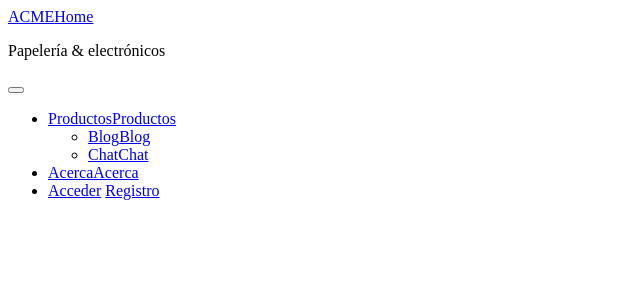
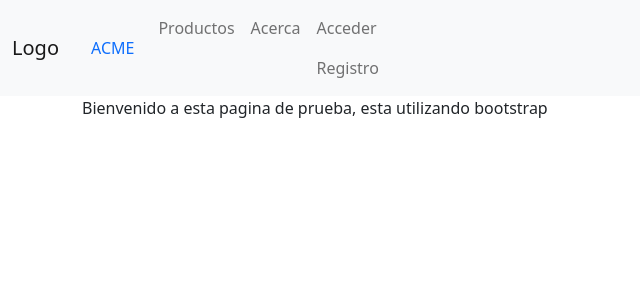
Before and after one commit to SigfridoO/Prueba, a Django app: page / in a window 1280 px wide. Shown: the top 300 px of the page, without its empty margins (0-640 px from the left). Run offline with Django 3.2, Linux system fonts and the light colour scheme.

Commit message:
CRUD: Implementando

```diff
--- a/core/templates/core/base.html
+++ b/core/templates/core/base.html
@@ -7,44 +7,33 @@
     {% load static %}
 
     <title>{% block title %}{% endblock %}</title>
+
+    <link href="https://cdn.jsdelivr.net/npm/bootstrap@5.1.1/dist/css/bootstrap.min.css" rel="stylesheet" integrity="sha384-F3w7mX95PdgyTmZZMECAngseQB83DfGTowi0iMjiWaeVhAn4FJkqJByhZMI3AhiU" crossorigin="anonymous">
+    <link rel="stylesheet" href="{% static 'core/css/styles.css' %}">
 </head>
 <body>
 
 
-    <!-- Barra de navegación -->
-    <div class="container-fluid px-0 barra ">
-        <nav class="navbar navbar-expand-md navbar-light bg-light">
-            <a href="{% url 'home' %}" class="">
-
-                <div  alt="Home" class="navbar-logo px-0 px-md-3"> </div>
-
-            </a>
-            <div>
-                <a class="nav-link texto-nombre" href="{% url 'home' %}">ACME<span class="sr-only">Home</span></a>
-                <p class="d-md-none py-0 texto-titulo"> Papelería & electrónicos</p>
-            </div>
-            <button type="button" class="navbar-toggler" data-toggle="collapse" data-target="#Menu" aria-controls="Menu" aria-expanded="false" aria-label="Mostrar Navegación"><span class="navbar-toggler-icon px-0 px-md-3"></span></button>
-            <div class="collapse navbar-collapse" id="Menu">
 
 
+    <!-- Barra de navagación -->
+    <nav class="navbar navbar-expand-lg navbar-light bg-light">
+        <div class="container-fluid">
+            <a class="navbar-brand" href="#">Logo</a>
 
-                <ul class="navbar-nav ml-3 d-flex justify-content-start w-100" >
-
-
-                    <li class="nav-item dropdown">
-                        <a class="nav-link dropdown-toggle"  href="#" id="dropdownServicios" role="button" data-toggle="dropdown" aria-expanded="false" aria-haspopup="true">Productos<span class="sr-only">Productos</span></a>
-
-                        <ul class="dropdown-menu" aria-labelledby="dropdownServicios" >
-                            <li><a class="dropdown-item" href="#">Blog<span class="sr-only">Blog</span></a></li>
-                            <li><a class="dropdown-item" href="#">Chat<span class="sr-only">Chat</span></a></li>
-                        </ul>
-                    </li>
+            <a class="nav-link texto-nombre" href="{% url 'home' %}">ACME</a>
+            <button class="navbar-toggler" type="button" data-bs-toggle="collapse" data-bs-target="#navbarNav" aria-controls="navbarNav" aria-expanded="false" aria-label="Toggle navigation">
+                <span class="navbar-toggler-icon"></span>
+            </button>
+            <div class="collapse navbar-collapse" id="navbarNav">
+                <ul class="navbar-nav">
 
                     <li class="nav-item">
-                        <a class="nav-link" href="#">Acerca<span class="sr-only">Acerca</span></a>
+                        <a class="nav-link" href="#">Productos</a>
                     </li>
-
-
+                    <li class="nav-item">
+                        <a class="nav-link" href="#">Acerca</a>
+                    </li>
 
                     {% if not request.user.is_authenticated %}
                     <li class="nav-item ml-md-auto login">
@@ -57,35 +46,37 @@
                     <a class="nav-link" href="#">Salir</a>
                     </li>
                     {% endif %}
-                </ul>
-
-                <div class="sociales text-center d-none d-md-inline">
-                    <ul class="d-flex flex-row justify-content-between my-0 ml-0">
-                        {% for link in links %}
-                            {% if link.url %}
-                            <li class="mx-2">
-                                <a href="{{ link.url }}">
-                                <span class="sr-only">{{ link.nombre }}</span>
-                                </a>
-                            </li>
-                            {% endif %}
-                        {% endfor %}
-                    </ul>
-                </div>
-
-            </div> <!--menú-->
-        </nav>
-    </div>
 
 
 
+            </ul>
+            </div>
+        </div>
+    </nav>
+
+    <div>
+        <div class="container">
+            <div class="row">
+                <p>Bienvenido a esta pagina de prueba, esta utilizando bootstrap</p>
+            </div>
+        </div>
+    </div>
 
     {% block headers %}
     {% endblock %}
 
-
+    <div>
+        <div class="container">
             {% block content%}
             {% endblock %}
 
+        </div>
+
+    </div>
+
+
+    <script src="https://cdn.jsdelivr.net/npm/bootstrap@5.1.1/dist/js/bootstrap.bundle.min.js" integrity="sha384-/bQdsTh/da6pkI1MST/rWKFNjaCP5gBSY4sEBT38Q/9RBh9AH40zEOg7Hlq2THRZ" crossorigin="anonymous"></script>
+    <script src="{% static 'core/js/script.js' %}"></script>
+
 </body>
 </html>
--- /dev/null
+++ b/productos/urls.py
@@ -0,0 +1,14 @@
+from django.urls import path
+
+
+
+from .views import ProductoListView, ProductoDetailView, ProductoCreate, ProductoUpdate, ProductoDelete
+
+productos_patterns = ([
+    # Paths de productos
+    path('', ProductoListView.as_view(), name="list"),
+    path('<int:pk>/<slug:slug>/', ProductoDetailView.as_view(), name="detail"),
+    path('crear/', ProductoCreate.as_view(), name='create'),
+    path('actualizar/<int:pk>', ProductoUpdate.as_view(), name='update'),
+    path('borrar/<int:pk>', ProductoDelete.as_view(), name='delete'),
+], 'productos')
--- a/tienda/urls.py
+++ b/tienda/urls.py
@@ -15,12 +15,17 @@ Including another URLconf
 """
 from django.contrib import admin
 from django.urls import path, include
+from productos.urls import productos_patterns
+
+
 
 urlpatterns = [
 
     # Paths de core
     path('', include('core.urls')),
 
+    # Paths de productos
+    path('productos/', include(productos_patterns)),
 
     path('admin/', admin.site.urls),
 ]
```
Also changed, not shown: productos/forms.py (added, +20 -0 lines), productos/templates/productos/producto_list.html (added, +135 -0 lines), productos/views.py (+39 -2 lines), requirements.txt (added, +7 -0 lines), core/static/core/css/styles.css (added), core/static/core/js/script.js (added), core/templates/core/acerca.html (added), media/productos/computadora.jpeg (added), productos/templates/productos/producto_confirm_delete.html (added), productos/templates/productos/producto_detail.html (added), productos/templates/productos/producto_form.html (added), productos/templates/productos/producto_update_form.html (added). Lines whose indentation alone changed are shown as unchanged.
